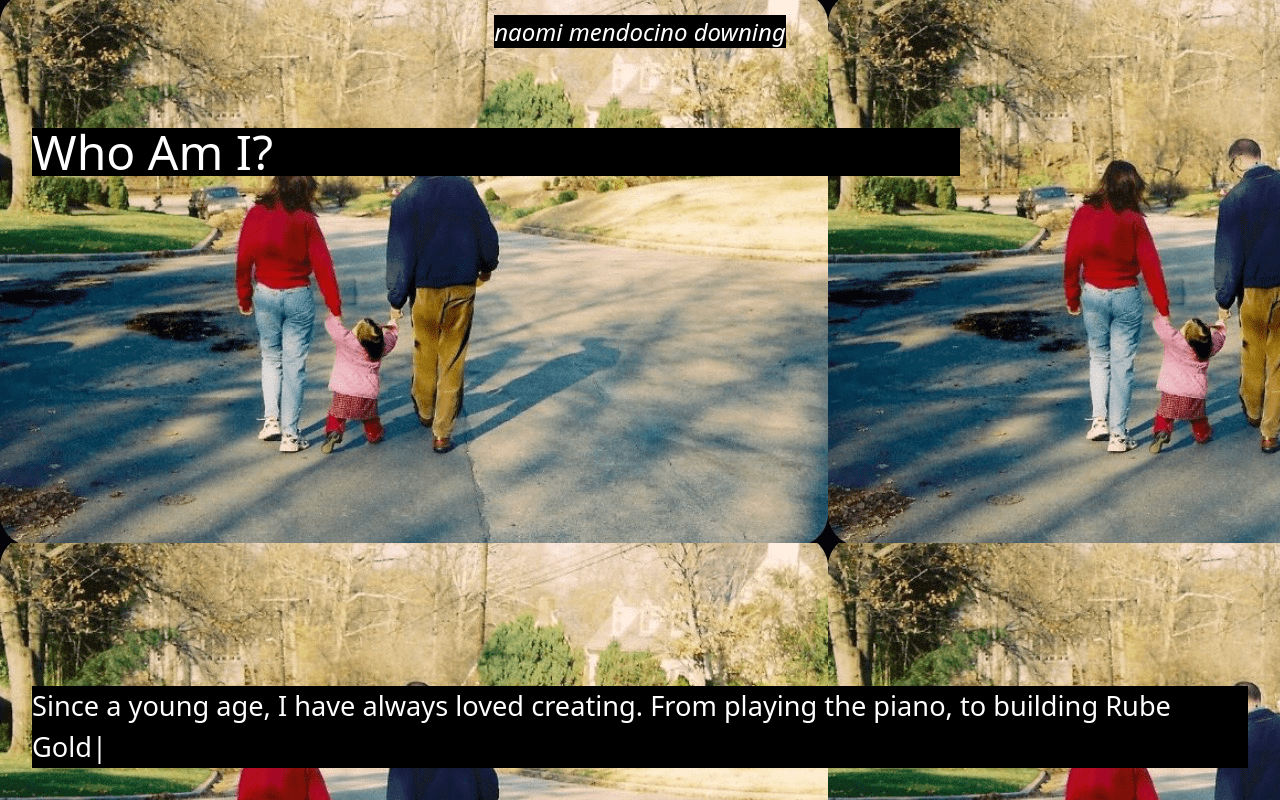
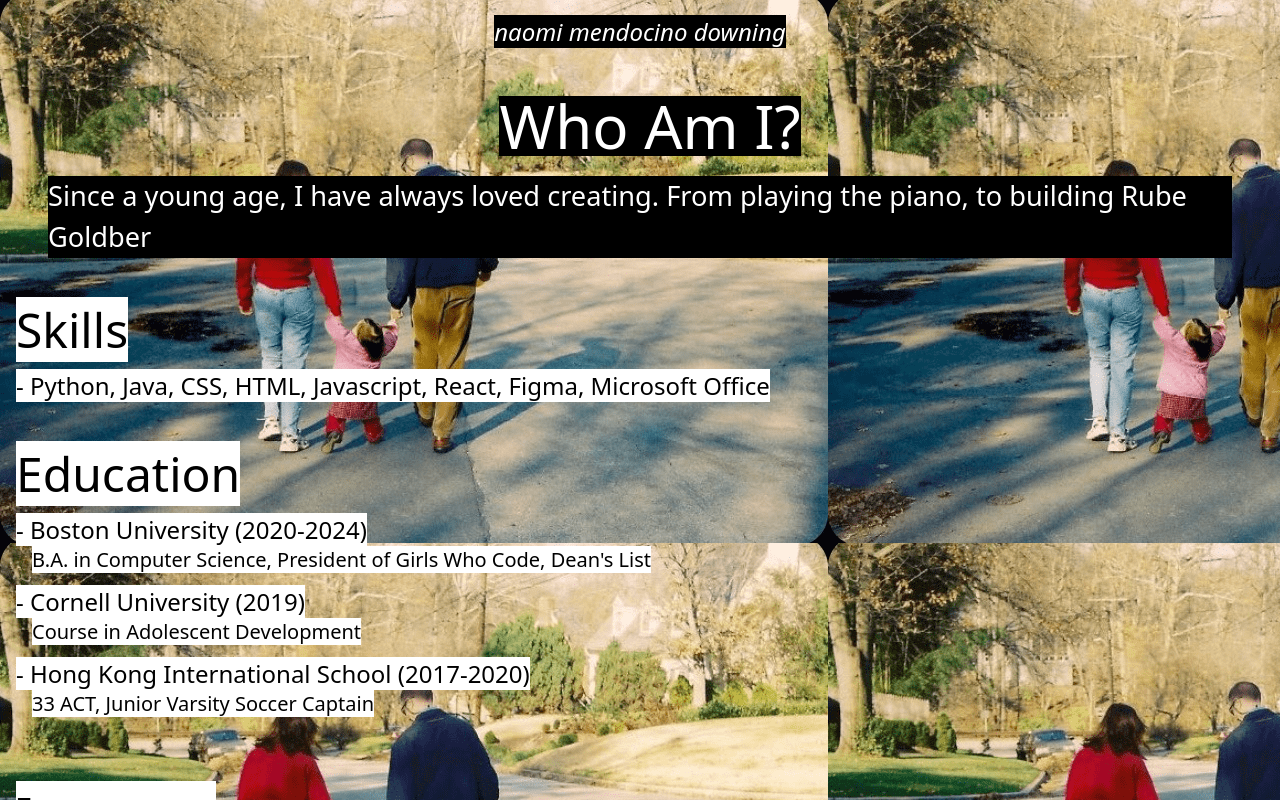
Before and after one commit to downing3/downing3.github.io., a React (Create React App) app: page /about in a window 1280 px wide. Shown: the top 800 px of the page. Built offline with nearby package versions, Linux system fonts and the light colour scheme.

Commit message:
added to about me

```diff
--- a/src/App.js
+++ b/src/App.js
@@ -4,6 +4,7 @@ import AboutMe from './components/AboutMe';
 import Projects from './components/Projects';
 import Contact from './components/Contact';
 import Photography from "./components/Photography";
+import Blog from "./components/Blog";
 
 function App() {
   return (
@@ -12,6 +13,7 @@ function App() {
         <Route exact path="/" element={<Hero />} />
         <Route exact path="/about" element={<AboutMe />} />
         <Route exact path="/projects" element={<Projects />} />
+        <Route exact path="/blog" element={<Blog />} />
         <Route exact path="/contact" element={<Contact />} />
         <Route exact path="/photography" element={<Photography />} />
       </Routes>
--- a/src/components/AboutMe.jsx
+++ b/src/components/AboutMe.jsx
@@ -1,115 +1,74 @@
-import React, { useState, useEffect } from "react";
+import React from "react";
 import img from "../Assets/Images/IMG_4178.png";
 import DarkNavbar from "./DarkNavbar";
 import AboutText from "./AboutText";
 
 function AboutMe() {
-  const [showAboutText, setShowAboutText] = useState(true);
-  const [showSkillsInterests, setShowSkillsInterests] = useState(false);
-  const [isSkillsHovered, setIsSkillsHovered] = useState(false);
-  const [isInterestsHovered, setIsInterestsHovered] = useState(false);
-
-  useEffect(() => {
-    const aboutTextTimeout = setTimeout(() => {
-      setShowAboutText(false);
-      setShowSkillsInterests(true);
-    }, 15000); // Adjust the duration of AboutText display before fading out (in milliseconds)
-
-    return () => {
-      clearTimeout(aboutTextTimeout);
-    };
-  }, []);
-
-  const fadeOutStyles = {
-    opacity: showAboutText ? 1 : 0,
-    transition: "opacity 1s ease-out"
-  };
-
-  const handleSkillsHover = () => {
-    setIsSkillsHovered(true);
-  };
-
-  const handleSkillsLeave = () => {
-    setIsSkillsHovered(false);
-  };
-
-  const handleInterestsHover = () => {
-    setIsInterestsHovered(true);
-  };
-
-  const handleInterestsLeave = () => {
-    setIsInterestsHovered(false);
-  };
-
-  const skillsStyles = {
-    fontSize: "5xl",
-    fontWeight: "light",
-    color: "white",
-    cursor: "pointer"
-  };
-
-  const interestsStyles = {
-    fontSize: "5xl",
-    fontWeight: "light",
-    color: "white",
-    cursor: "pointer"
-  };
-
-  const skillsText = "Python, Java, HTML, CSS, Javascript, React, Figma";
-  const interestsText = "Music, Art, Fitness, Travel, Memoirs";
-
   return (
     <>
-      <div
-        className="h-screen flex flex-col justify-center items-center"
-        style={{ backgroundImage: `url(${img})` }}
-      >
-        <div className="fixed top-0 left-0 right-0">
+      <div className="relative min-h-screen">
+        <div className="fixed top-0 left-0 right-0 z-50">
           <DarkNavbar />
         </div>
-        <div className="w-full">
-          <div className="text-left ml-8 mr-80 mt-12">
-            <p className="text-5xl sm:text-4xl md:text-5xl lg:text-5xl -mt-80 text-white font-thin bg-black">
+        <div
+          className="flex flex-col items-center justify-center pt-24 pb-8"
+          style={{ backgroundImage: `url(${img})` }}
+        >
+          <div className="text-left ml-5">
+            <p className="text-5xl sm:text-5xl md:text-6xl lg:text-6xl text-white font-thin bg-black sticky left-0">
               Who Am I?
             </p>
-            {showSkillsInterests && (
-              <div className="mt-10">
-                <p
-                  className="text-5xl sm:text-5xl md:text-7xl lg:text-7xl text-white font-light"
-                  style={skillsStyles}
-                  onMouseEnter={handleSkillsHover}
-                  onMouseLeave={handleSkillsLeave}
-                >
-                  skills
-                </p>
-                {isSkillsHovered && (
-                  <div className="fixed top-1/2 left-1/2 transform -translate-x-1/2 -translate-y-1/2 bg-black p-4 rounded text-center">
-                    <p className="text-white text-lg">{skillsText}</p>
-                  </div>
-                )}
-                <p
-                  className="text-5xl sm:text-5xl md:text-7xl lg:text-7xl text-white font-light mt-8"
-                  style={interestsStyles}
-                  onMouseEnter={handleInterestsHover}
-                  onMouseLeave={handleInterestsLeave}
-                >
-                  interests
-                </p>
-                {isInterestsHovered && (
-                  <div className="fixed top-1/2 left-1/2 transform -translate-x-1/2 -translate-y-1/2 bg-black p-4 rounded text-center">
-                    <p className="text-white text-lg">{interestsText}</p>
-                  </div>
-                )}
-              </div>
-            )}
           </div>
+          <div className="mt-5 mx-12">
+            <AboutText />
+          </div>
+          <div className="container mx-auto mt-8">
+
+          <div className="text-black mb-4 p-4">
+            <p className="text-5xl sm:text-4xl md:text-5xl lg:text-5xl font-thin">
+                <span className="bg-white">Skills</span>
+            </p>
+            <p className="text-2xl mt-4 font-light">
+              <span className="bg-white">- Python, Java, CSS, HTML, Javascript, React, Figma, Microsoft Office</span>
+            </p>
+          </div>
+
+
+
+          <div className="text-black mb-4 p-4">
+            <p className="text-5xl sm:text-4xl md:text-5xl lg:text-5xl font-thin">
+              <span className="bg-white">Education</span>
+            </p>
+            <p className="mt-4 font-light">
+              <span className="text-2xl bg-white">- Boston University (2020-2024)</span><br />
+              <span className="text-xl bg-white ml-4">B.A. in Computer Science, President of Girls Who Code, Dean's List</span><br />
+              <p className="mt-3">
+                <span className="text-2xl bg-white">- Cornell University (2019)</span><br />
+                <span className="text-xl bg-white ml-4">Course in Adolescent Development</span><br />
+
+              <p className="mt-3"></p>
+                <span className="text-2xl bg-white">- Hong Kong International School (2017-2020)</span><br />
+                <span className="text-xl bg-white ml-4">33 ACT, Junior Varsity Soccer Captain</span>
+              </p>
+            </p>
         </div>
-        <div className="absolute bottom-0 left-0 ml-8 mb-8 mr-8">
-          {showAboutText && (
-            <div style={fadeOutStyles}>
-              <AboutText />
-            </div>
-          )}
+
+
+
+          <div className="text-black mb-4 p-4 mt-10">
+            <p className="text-5xl sm:text-4xl md:text-5xl lg:text-5xl font-thin">
+              <span className="bg-white">Interests</span>
+            </p>
+            <p className="text-2xl mt-4 font-light">
+              <span className="bg-white">- Music, some of my favorite artists are: Bon Iver, Phoebe Bridgers, and Lorde.</span><br />
+              <span className="bg-white">- Reading memoirs, one of my favorites is "The Glass Castle" by Jeannette Walls.</span><br />
+              <span className="bg-white">- Crocheting, I have created a sweater, scarves, and mittens.</span><br />
+              <span className="bg-white">- Video Production/Photography</span>
+              </p>
+          </div>
+
+
+          </div>
         </div>
       </div>
     </>
--- /dev/null
+++ b/src/components/Blog.jsx
@@ -0,0 +1,9 @@
+import React from "react";
+
+function Blog() {
+    return(
+        <p>hi</p>
+);
+}
+
+export default Blog;
```
